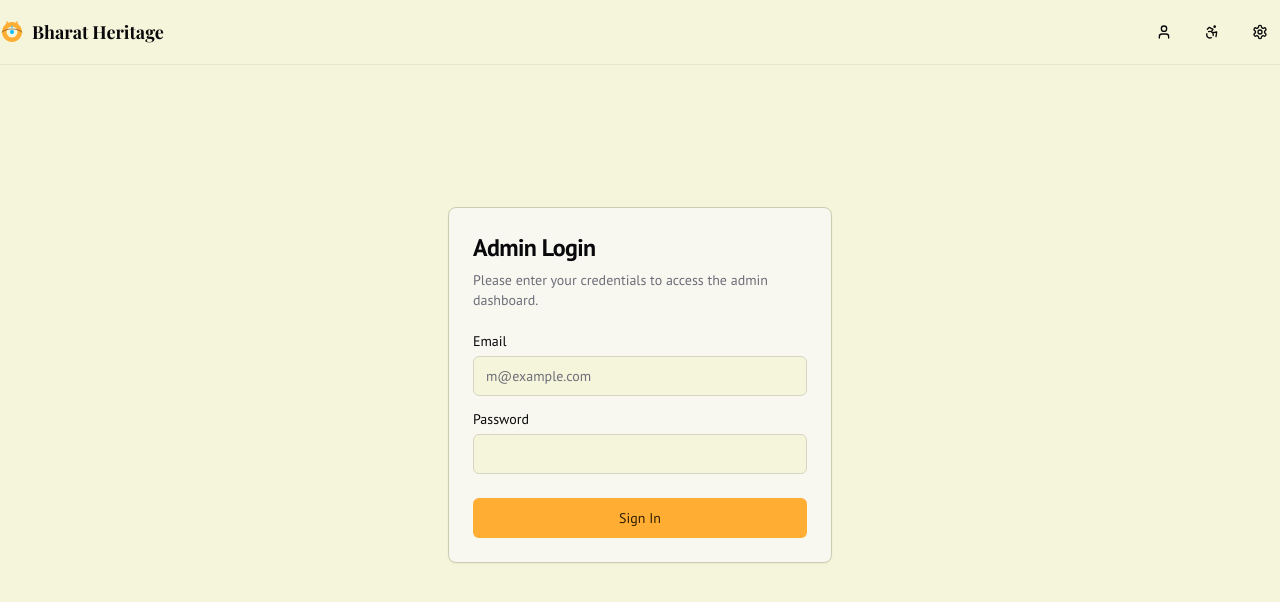
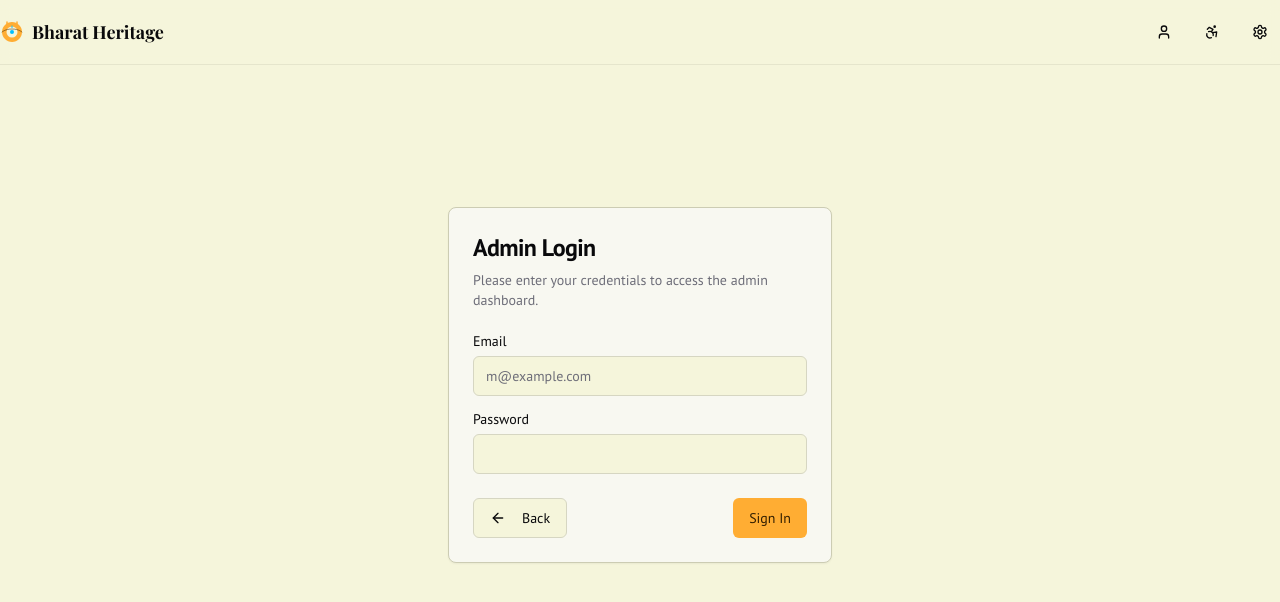
Before and after one commit to preethamgowda11/bharat_heritage, a Next.js app: page /login in a window 1280 px wide. Shown: the top 602 px of the page. Built offline with nearby package versions, Linux system fonts and the light colour scheme; no server answers; a web font is replaced by a local one.

Commit message:
add back button in sign in page

```diff
--- a/src/app/login/page.tsx
+++ b/src/app/login/page.tsx
@@ -1,3 +1,4 @@
+
 'use client';
 
 import { useState }from 'react';
@@ -9,6 +10,7 @@ import { Card, CardContent, CardDescription, CardFooter, CardHeader, CardTitle }
 import { Input } from '@/components/ui/input';
 import { Label } from '@/components/ui/label';
 import { useToast } from '@/hooks/use-toast';
+import { ArrowLeft } from 'lucide-react';
 
 export default function LoginPage() {
   const auth = useAuth();
@@ -76,8 +78,11 @@ export default function LoginPage() {
               />
             </div>
           </CardContent>
-          <CardFooter>
-            <Button className="w-full" type="submit" disabled={isLoading}>
+          <CardFooter className="flex justify-between">
+            <Button variant="outline" type="button" onClick={() => router.back()} disabled={isLoading}>
+                <ArrowLeft className="mr-2 h-4 w-4" /> Back
+            </Button>
+            <Button className="w-auto" type="submit" disabled={isLoading}>
               {isLoading ? 'Signing In...' : 'Sign In'}
             </Button>
           </CardFooter>
```
